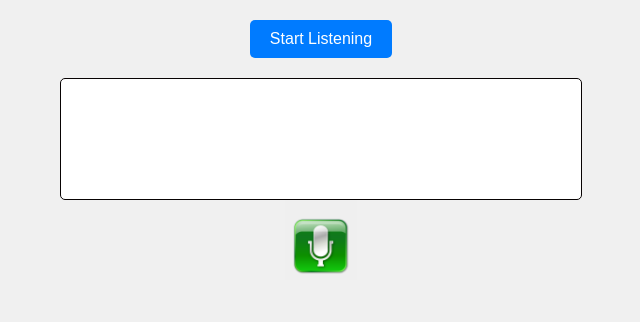
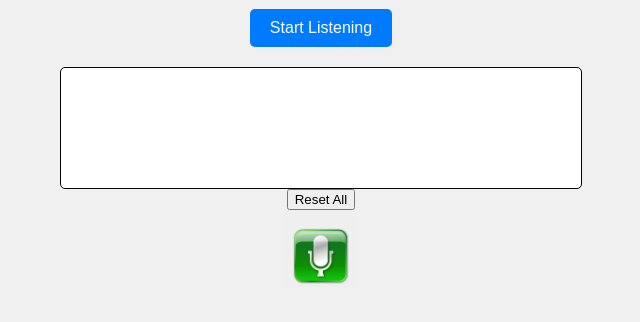
Before and after one commit to CodeByDT/Speech-To-Text, a plain HTML site: page index.html in a window 1280 px wide. Shown: the part 300-622 px from the top of the page, without its empty margins (319-959 px from the left). Drawn offline with Linux system fonts and the light colour scheme.

Commit message:
index.html

```diff
--- a/index.html
+++ b/index.html
@@ -10,6 +10,7 @@
     <h1>Speech to Text Converter</h1>
     <button id="startButton">Start Listening</button>
     <div id="output" placeholder="Your speech will appear here..."></div>
+    <button id="resetBtn">Reset All</button>
     <button id="imgButton"><img id="imgStartButton" src="img/mic-1.png" alt=""></button>
 
 
```
